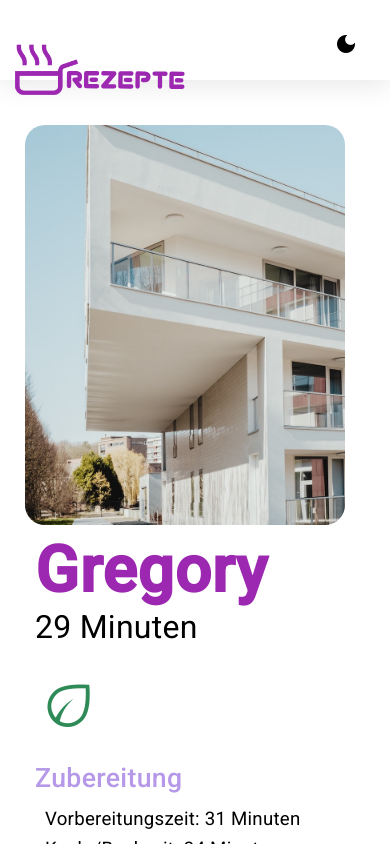
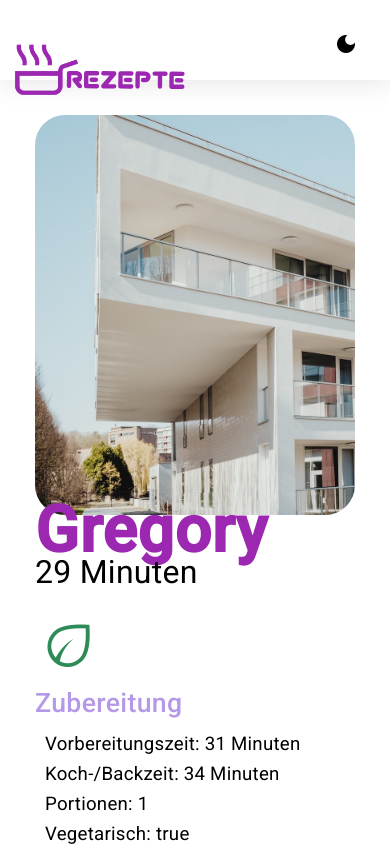
Before and after one commit to CyanideLion/RezeptWebApp, an Angular app: page /details/1 in a window 390 px wide. Shown: the top 844 px of the page. Built offline with nearby package versions, Linux system fonts and the light colour scheme.

Commit message:
Revert "added margins and paddings for better experience on mobile"
This reverts commit 763c4ea0c4d89cec093eab07194bd63dae1822d9.

```diff
--- a/src/app/details/details.component.css
+++ b/src/app/details/details.component.css
@@ -1,21 +1,17 @@
 /* src/app/details/details.component.css */
 
 .listing-photo {
-  padding: 10px;
   height: auto;
   width: 20%;
   object-fit: cover;
   border-radius: 30px;
   float: right;
-  margin-bottom: 20px;
 }
 
 .listing-heading {
-  padding-top: var(--content-padding);
   font-size: 48pt;
   font-weight: bold;
-  margin-top: 20px;
-  margin-bottom: 20px;
+  margin-bottom: 15px;
   color: var(--primary-color);
 }
 
@@ -25,17 +21,14 @@
 
 
 .durationTotal {
-  padding-top: var(--content-padding);
   font-size: 24pt;
-  margin-top: 20px;
-  margin-bottom: 20px;
+  margin-bottom: 15px;
   color: var(--text-color);
 }
 
 .listing-features > .section-heading {
   color: var(--secondary-color);
   font-size: 20pt;
-  margin-top: 15px;
   margin-bottom: 15px;
 }
 
```
